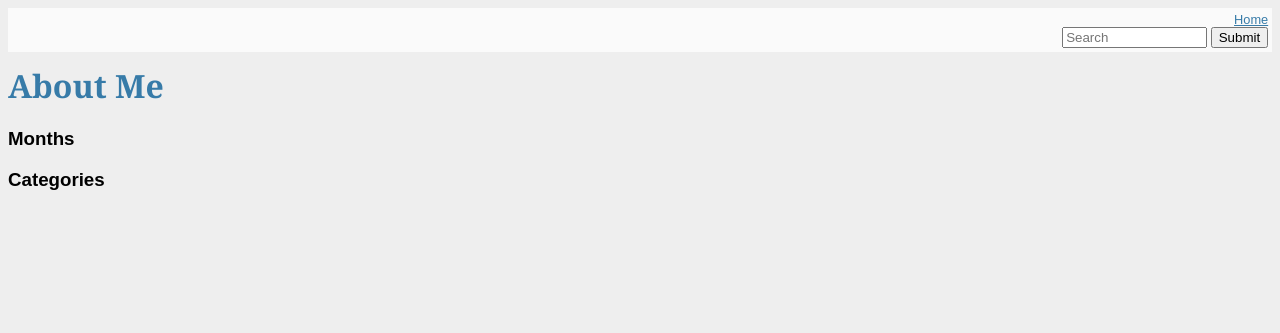
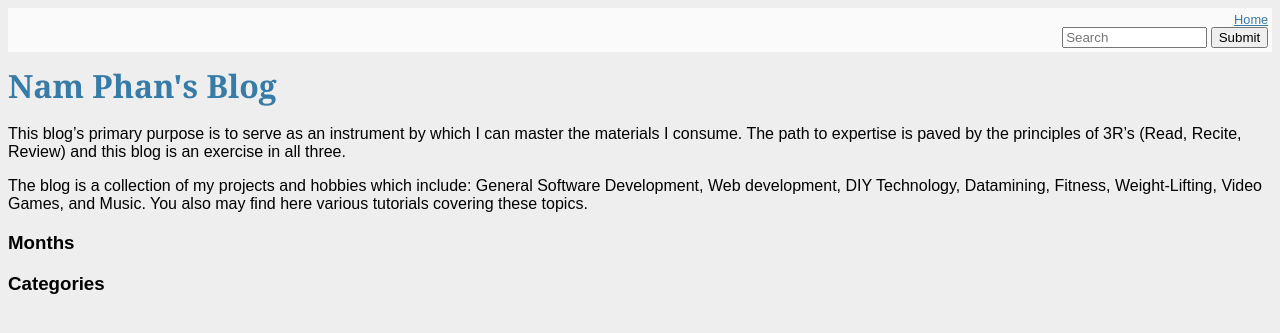
Before and after one commit to schyzeno/myblog, a Flask app: page / in a window 1280 px wide. Shown: the top 333 px of the page. Run offline with Flask 2, Linux system fonts and the light colour scheme; data that the repository does not hold is empty.

Commit message:
addhome page

```diff
--- a/myblog/templates/home.html
+++ b/myblog/templates/home.html
@@ -1,5 +1,8 @@
 {% extends 'layout.html' %}
 {% block title %}Home{% endblock %}
 {% block content %}
-<h1>About Me</h1>
+<h1>Nam Phan's Blog</h1>
+<p>This blog’s primary purpose is to serve as an instrument by which I can master the materials I consume. The path to expertise is paved by the principles of 3R’s (Read, Recite, Review) and this blog is an exercise in all three.</p>
+<p>The blog is a collection of my projects and hobbies which include: General Software Development, Web development, DIY Technology, Datamining, Fitness, Weight-Lifting, Video Games, and Music. You also may find here various tutorials covering these topics.</p>
+
 {% endblock %}
--- a/myblog/templates/layout.html
+++ b/myblog/templates/layout.html
@@ -7,6 +7,7 @@
     <meta name="viewport" content="width=device-width, initial-scale=1.0">
   </head>
   <body>
+    <div id="container">
       <div class=metanav>
         <a href="{{ url_for('index') }}">Home</a>
         {% if session.logged_in %}
@@ -22,9 +23,12 @@
       {% for message in get_flashed_messages() %}
       <div class=flash>{{ message }}</div>
       {% endfor %}
+      <div id="content" class="clearfix">
+        <div id="main">
         {% block content %}
         {% endblock %}
-    <div>
+        </div>
+        <div id="layout-links">
           <h3>Months</h3>
           <ul>
           {% for month in links['months'] %}
@@ -36,4 +40,7 @@
             <li><a href="{{url_for('list_posts_by_category',category=cat['name'])}}">{{cat['name']}} ({{cat['count']}})</a></li>
           {% endfor %}
         </div>
+      </div>
+    </div>
+  </body>
 </html>
```
Lines whose indentation alone changed are shown as unchanged.
